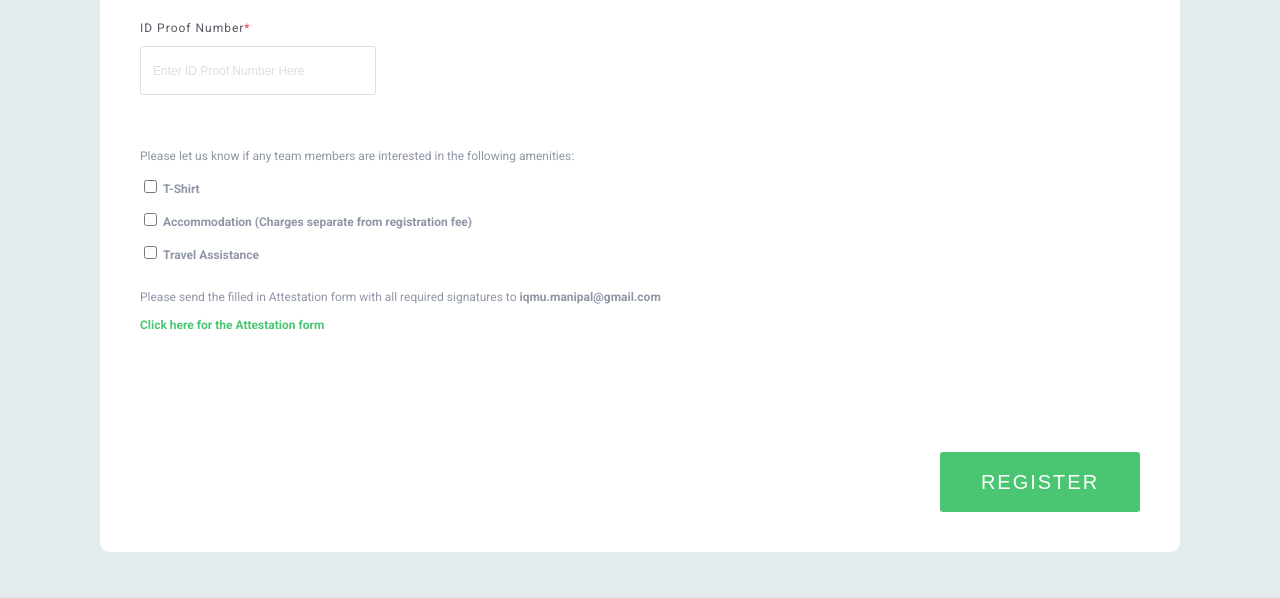
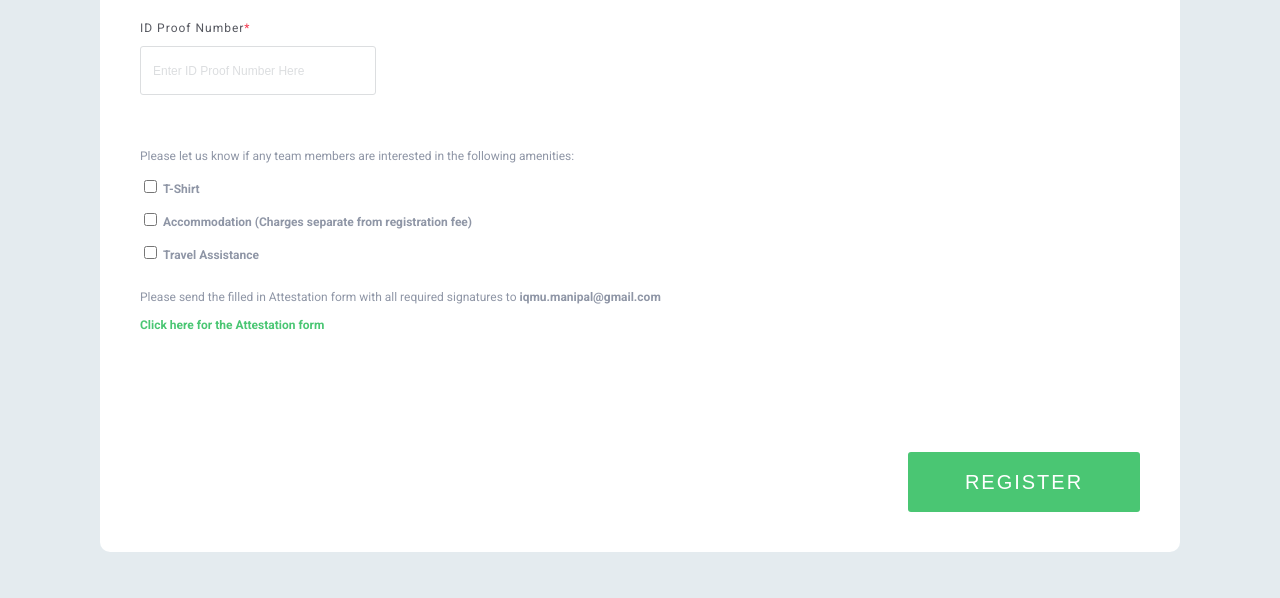
Before and after one commit to reitwiec/IQMU-manipal, a plain HTML site: page registration.html in a window 1280 px wide. Shown: the part 2849-3447 px from the top of the page. Drawn offline with nearby package versions, Linux system fonts and the light colour scheme.

Commit message:
-Fixed registration

```diff
--- a/register.css
+++ b/register.css
@@ -436,7 +436,7 @@ li>a {
     width: 250px;
     height: 60px;
     margin-top: 120px;
-    margin-left: 800px;
+    margin-left: 60vw;
     font-size: 20px;
     letter-spacing: 2px;
     font-weight: 500;
```
